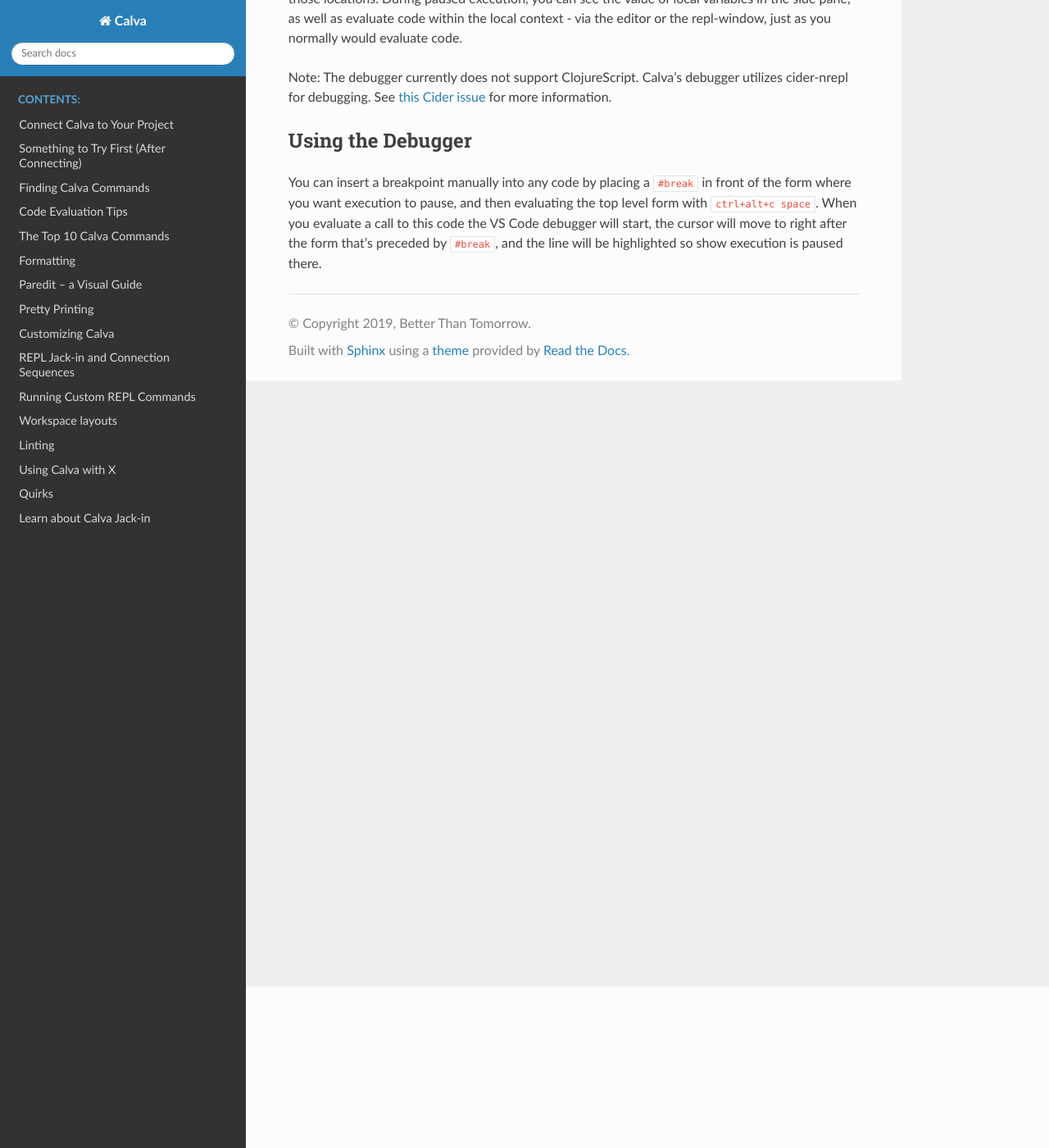
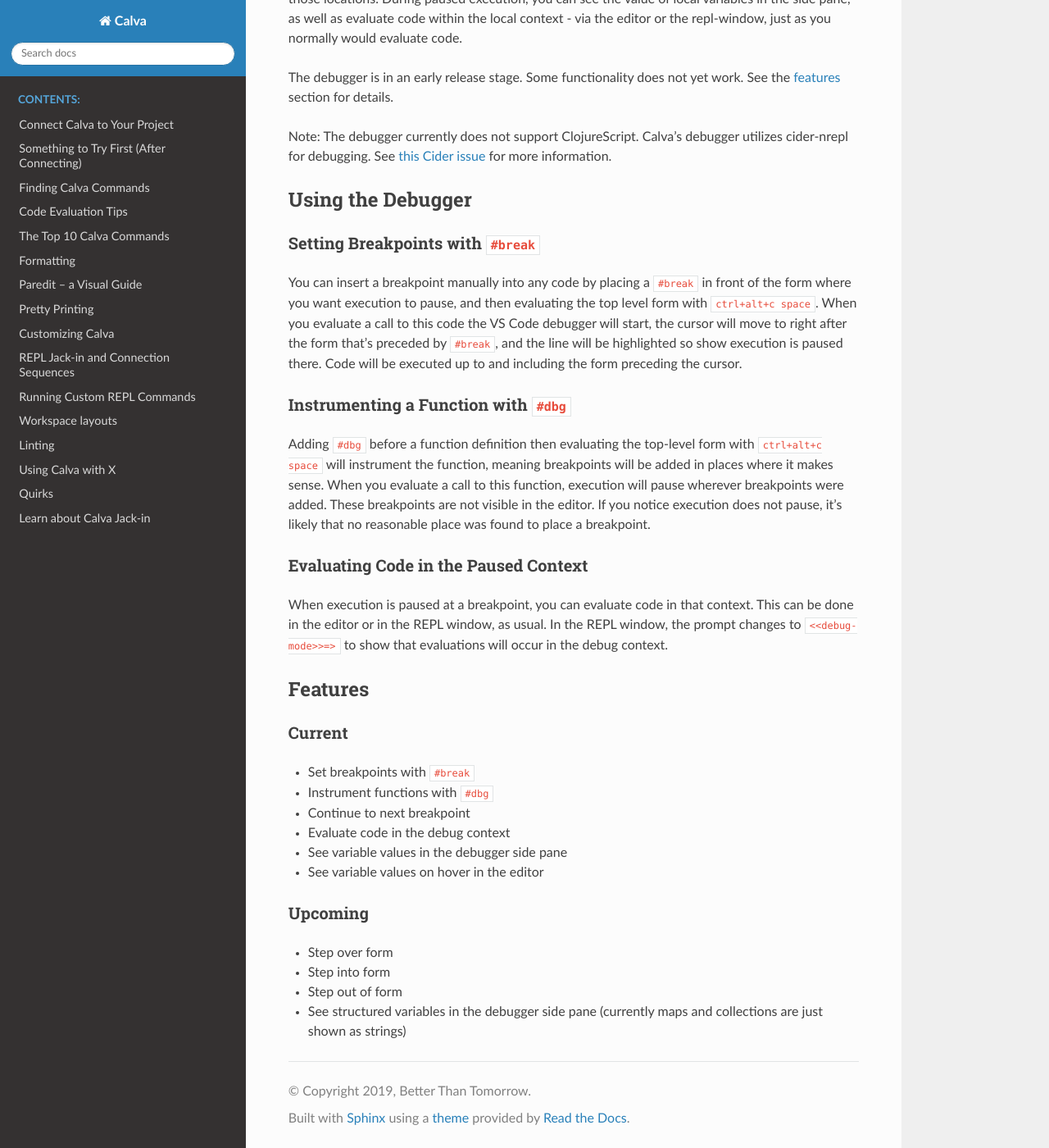
Before and after one commit to BetterThanTomorrow/calva, a Sphinx documentation site: the page built from docs/readthedocs/source/debugger.md, in a window 1280 px wide and 1400 px high, scrolled down 197 px. Shown: the whole window at 82% size. Built offline with Sphinx 7.4.7 and the Read the Docs theme 2.0.0, drawn with Linux system fonts in a browser that asks for light colours.

Commit message:
Add to debugger docs

```diff
--- a/docs/readthedocs/source/debugger.md
+++ b/docs/readthedocs/source/debugger.md
@@ -1,11 +1,39 @@
 # Debugger
 
 Calva's debugger allows you to place breapoints via reader tags so that execution will pause at those locations. During paused execution, you can see the value of local variables in the side pane, as well as evaluate code within the local context - via the editor or the repl-window, just as you normally would evaluate code.
+
+The debugger is in an early release stage. Some functionality does not yet work. See the [features](#features) section for details.
 
 Note: The debugger currently does not support ClojureScript. Calva's debugger utilizes cider-nrepl for debugging. See [this Cider issue](https://github.com/clojure-emacs/cider/issues/1416) for more information.
 
 ## Using the Debugger
 
-You can insert a breakpoint manually into any code by placing a `#break` in front of the form where you want execution to pause, and then evaluating the top level form with `ctrl+alt+c space`. When you evaluate a call to this code the VS Code debugger will start, the cursor will move to right after the form that's preceded by `#break`, and the line will be highlighted so show execution is paused there.
+### Setting Breakpoints with `#break`
 
-<!-- explain that the form following the #break is eval'd. And explain #dbg. -->
+You can insert a breakpoint manually into any code by placing a `#break` in front of the form where you want execution to pause, and then evaluating the top level form with `ctrl+alt+c space`. When you evaluate a call to this code the VS Code debugger will start, the cursor will move to right after the form that's preceded by `#break`, and the line will be highlighted so show execution is paused there. Code will be executed up to and including the form preceding the cursor.
+
+### Instrumenting a Function with `#dbg`
+
+Adding `#dbg` before a function definition then evaluating the top-level form with `ctrl+alt+c space` will instrument the function, meaning breakpoints will be added in places where it makes sense. When you evaluate a call to this function, execution will pause wherever breakpoints were added. These breakpoints are not visible in the editor. If you notice execution does not pause, it's likely that no reasonable place was found to place a breakpoint.
+
+### Evaluating Code in the Paused Context
+
+When execution is paused at a breakpoint, you can evaluate code in that context. This can be done in the editor or in the REPL window, as usual. In the REPL window, the prompt changes to `<<debug-mode>>=>` to show that evaluations will occur in the debug context.
+
+## Features
+
+### Current
+
+- Set breakpoints with `#break`
+- Instrument functions with `#dbg`
+- Continue to next breakpoint
+- Evaluate code in the debug context
+- See variable values in the debugger side pane
+- See variable values on hover in the editor
+
+### Upcoming
+
+- Step over form
+- Step into form
+- Step out of form
+- See structured variables in the debugger side pane (currently maps and collections are just shown as strings)
```
